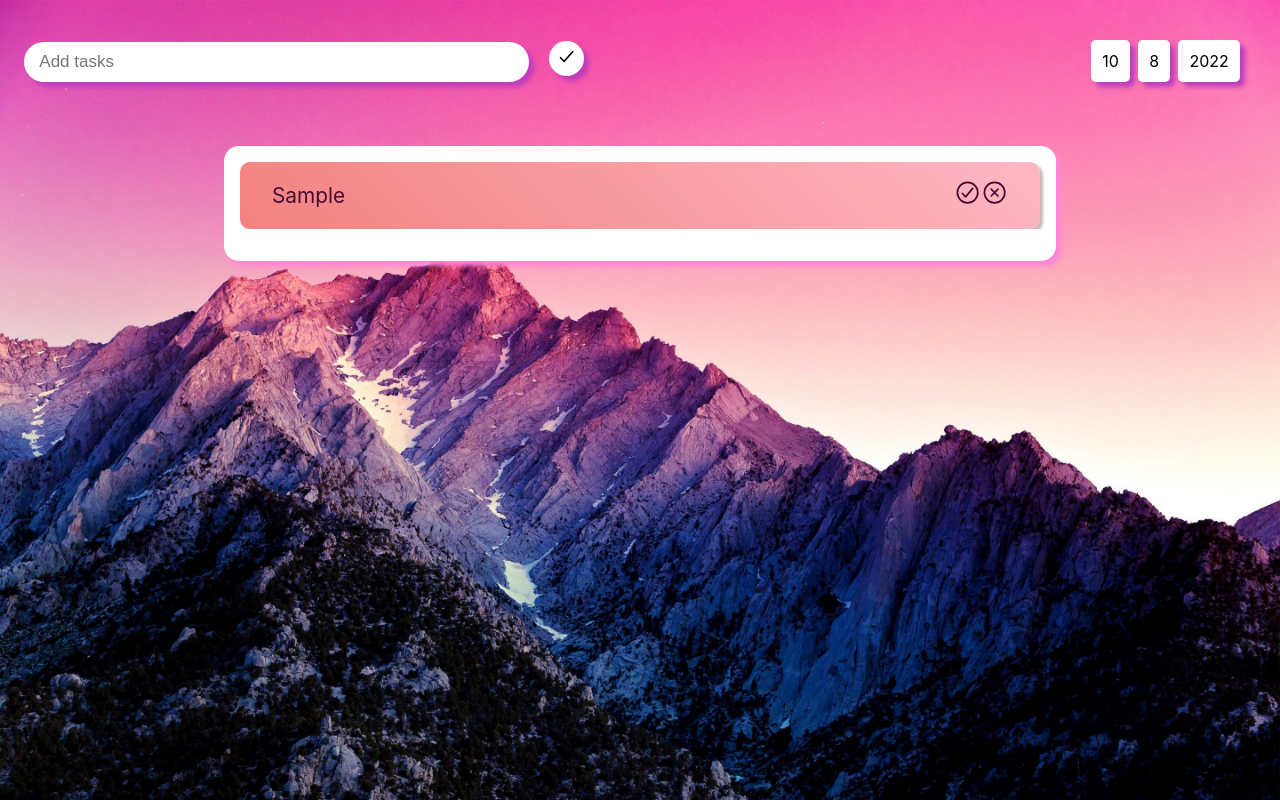
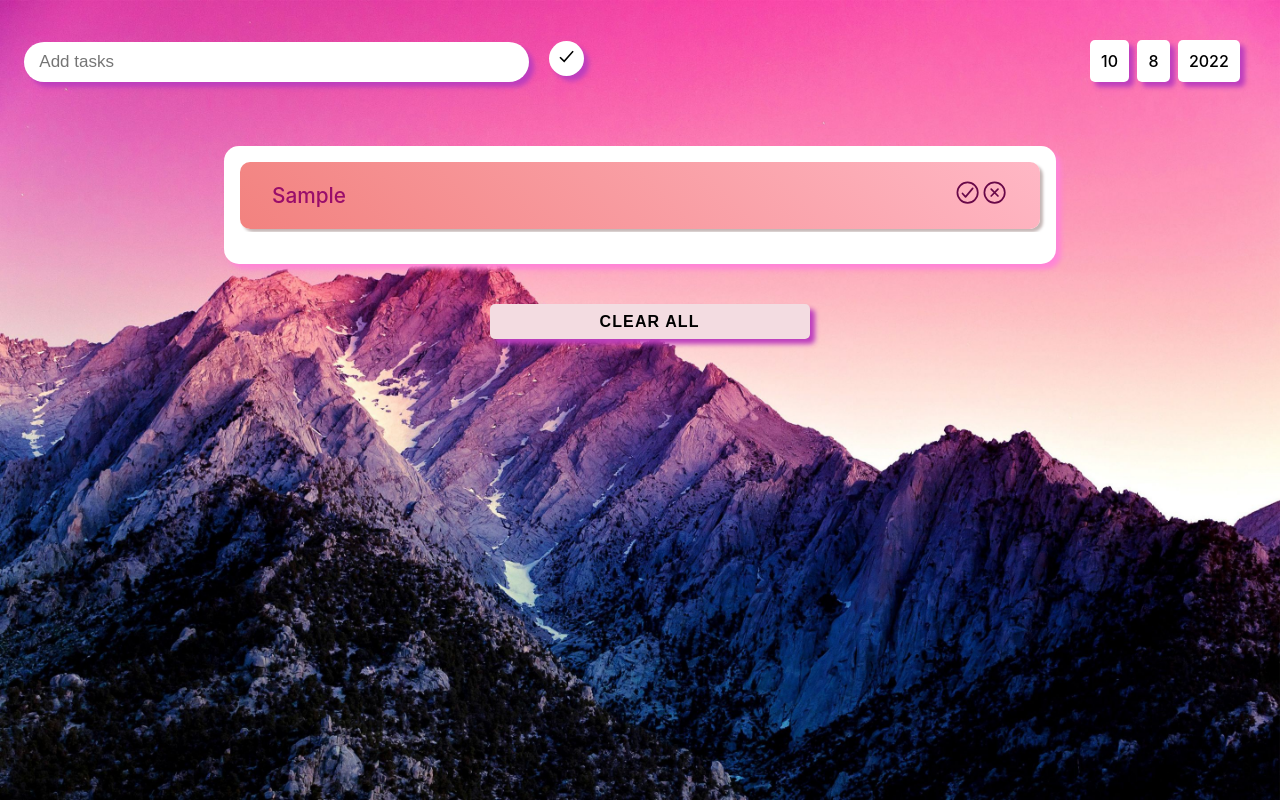
Before and after one commit to UntamedLotus/to-do-app, a React (Create React App) app: page / in a window 1280 px wide. Both pictures are taken after typing "Sample" into the empty fields and a click on the button 566 px from the left and 58 px from the top of the page. Built offline with nearby package versions, Linux system fonts and the light colour scheme.

Commit message:
Developing UI

```diff
--- /dev/null
+++ b/src/components/clear-tasks/clear-btn.jsx
@@ -0,0 +1,12 @@
+import React from "react";
+import "./clear-btn.scss";
+
+const ClearBtn = (props) => {
+  return (
+    <button onClick={props.removeAll} className="clear-btn">
+      Clear All
+    </button>
+  );
+};
+
+export default ClearBtn;
--- /dev/null
+++ b/src/components/clear-tasks/clear-btn.scss
@@ -0,0 +1,16 @@
+.clear-btn {
+  width: 25%;
+
+  border-radius: 5px;
+  font-size: 1rem;
+  text-transform: uppercase;
+  letter-spacing: 0.07rem;
+  font-weight: 700;
+  background-color: #f3dce1;
+
+  &:hover {
+    background-color: #feb1e0;
+    border: 3px solid #fe70c6;
+    color: #590036;
+  }
+}
--- a/src/components/mainContent/mainContent.jsx
+++ b/src/components/mainContent/mainContent.jsx
@@ -22,9 +22,11 @@ const MainContent = ({ tasks, deleteTask, completedtask }) => {
   ));
 
   return (
-    <div className="maincontent">
-      <div>{taskUI}</div>
-    </div>
+    tasks.length > 0 && (
+      <div className="maincontent">
+        <div>{taskUI}</div>
+      </div>
+    )
   );
 };
 
--- a/src/components/mainContent/mainContent.scss
+++ b/src/components/mainContent/mainContent.scss
@@ -23,18 +23,20 @@
 
   p {
     padding-left: 2rem;
-    color: rgb(70, 10, 50);
+    color: rgb(153, 13, 106);
+    font-weight: 500;
   }
 
   .icon {
     padding-right: 2rem;
-    color: rgb(70, 10, 50);
+    color: rgb(104, 8, 72);
     font-size: 1.7rem;
   }
 }
 
 .break {
   height: 1rem;
+  margin-top: 0.2rem;
   width: 100%;
   background-color: #fff;
 }
--- a/src/components/mainContent/nav/date/date.scss
+++ b/src/components/mainContent/nav/date/date.scss
@@ -12,4 +12,5 @@
   padding: 0.7rem;
   border-radius: 5px;
   box-shadow: 5px 5px 5px rgb(189, 62, 189);
+  font-weight: 500;
 }
--- a/src/components/to-do-list.jsx
+++ b/src/components/to-do-list.jsx
@@ -1,6 +1,7 @@
 import React from "react";
 import MainContent from "./mainContent/mainContent";
 import Nav from "./mainContent/nav/nav";
+import ClearBtn from "./clear-tasks/clear-btn";
 
 import Confetti from "react-confetti";
 import { nanoid } from "nanoid";
@@ -77,6 +78,10 @@ const ToDoList = () => {
     setId("");
   };
 
+  const removeAll = () => {
+    setTasks([]);
+  };
+
   return (
     <div className="todolist">
       <Nav
@@ -94,6 +99,7 @@ const ToDoList = () => {
           tasks={tasks}
         />
       )}
+      {tasks.length > 0 && <ClearBtn removeAll={removeAll} />}
     </div>
   );
 };
```
